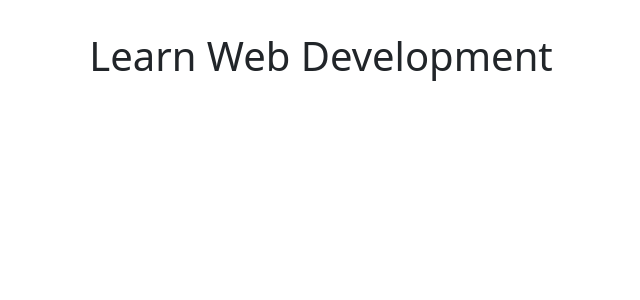
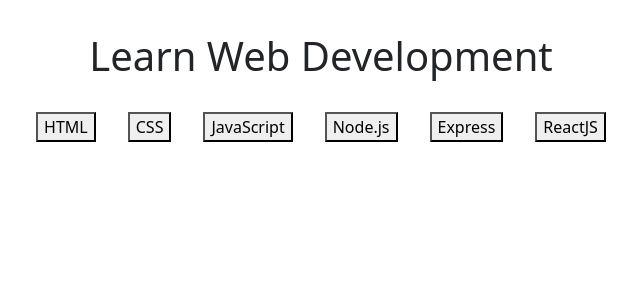
Before and after one commit to GiorgiaSecchi/react-use-state, a React (Vite) app: page / in a window 1280 px wide. Shown: the top 300 px of the page, without its empty margins (319-959 px from the left). Built offline with nearby package versions, Linux system fonts and the light colour scheme.

Commit message:
add languages

```diff
--- a/src/assets/css/index.css
+++ b/src/assets/css/index.css
@@ -5,3 +5,13 @@
   margin-top: 1rem;
   margin-bottom: 1rem;
 }
+
+.btn-lang {
+  margin-left: 1rem;
+  margin-right: 1rem;
+}
+
+main .container {
+  display: flex;
+  justify-content: center;
+}
--- a/src/components/Main.jsx
+++ b/src/components/Main.jsx
@@ -1,3 +1,16 @@
+import languages from "../data/languages";
+// console.log(languages);
+
 export default function Main() {
-  return <main></main>;
+  return (
+    <main>
+      <div className="container">
+        {languages.map((lang, index) => (
+          <button className="btn-lang" key={index}>
+            {lang.title}{" "}
+          </button>
+        ))}
+      </div>
+    </main>
+  );
 }
--- /dev/null
+++ b/src/data/languages.jsx
@@ -0,0 +1,40 @@
+const languages = [
+  {
+    id: 1,
+    title: "HTML",
+    description:
+      "HTML (HyperText Markup Language) è il linguaggio standard per creare pagine e applicazioni web. Struttura il contenuto web e fornisce elementi di base come titoli, paragrafi e immagini.",
+  },
+  {
+    id: 2,
+    title: "CSS",
+    description:
+      "CSS (Cascading Style Sheets) è un linguaggio di stile utilizzato per descrivere la presentazione di un documento scritto in HTML o XML. Controlla il layout, i colori, i caratteri e l'aspetto complessivo di una pagina web.",
+  },
+  {
+    id: 3,
+    title: "JavaScript",
+    description:
+      "JavaScript è un linguaggio di programmazione dinamico utilizzato per lo sviluppo web, che consente contenuti interattivi come grafici animati, pulsanti cliccabili e altre funzionalità dinamiche sui siti web.",
+  },
+  {
+    id: 4,
+    title: "Node.js",
+    description:
+      "Node.js è un ambiente di runtime JavaScript lato server che permette di utilizzare JavaScript anche sul backend, consentendo agli sviluppatori di usare lo stesso linguaggio sia sul client che sul server.",
+  },
+  {
+    id: 5,
+    title: "Express",
+    description:
+      "Express è un framework per applicazioni web minimalista e veloce per Node.js. Fornisce strumenti robusti per creare applicazioni web e API e semplifica la gestione delle rotte e delle richieste.",
+  },
+  {
+    id: 6,
+    title: "ReactJS",
+    description:
+      "ReactJS è una libreria JavaScript per costruire interfacce utente, in particolare applicazioni a pagina singola. Consente agli sviluppatori di creare componenti UI riutilizzabili e di gestire efficacemente lo stato dell'applicazione.",
+  },
+];
+
+export default languages;
```
Also changed, not shown: src/assets/languages.js (deleted, +0 -32 lines).
